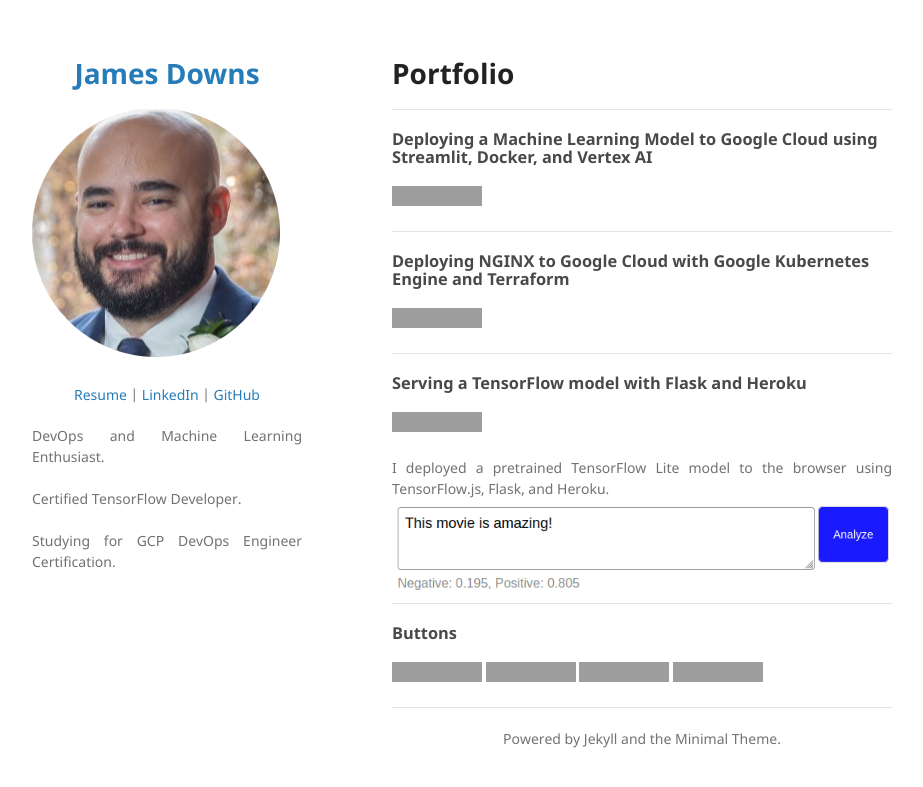
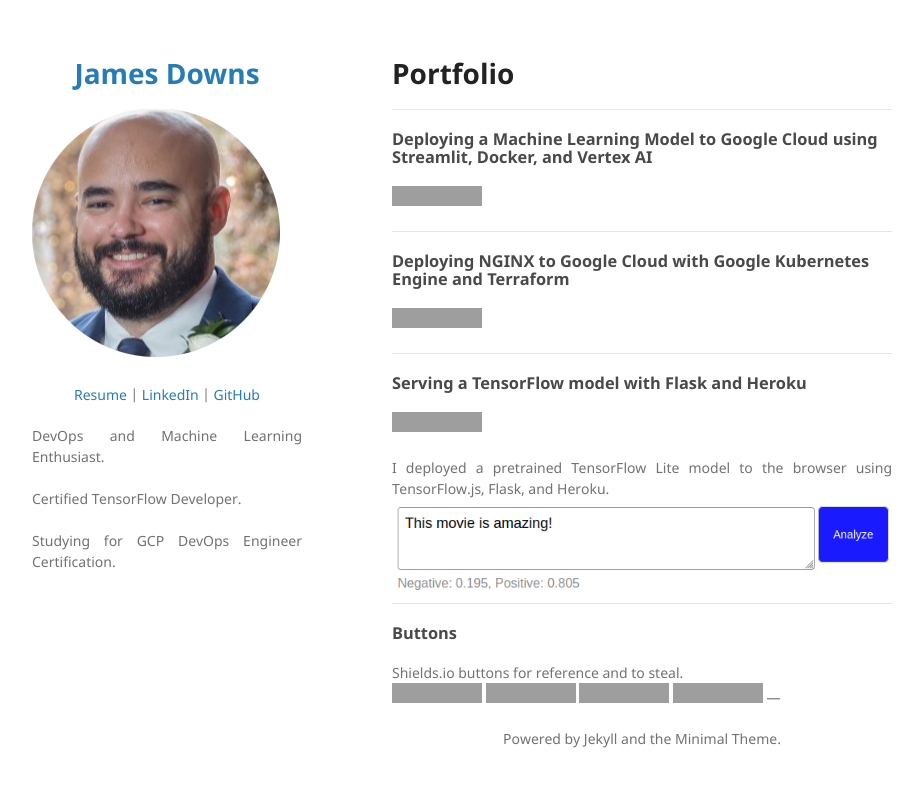
Before and after one commit to jrdowns/jrdowns.github.io, a Jekyll site: the page built from index.md, in a window 1280 px wide, cut to the strip 0-787 px from the top of the page. Shown: the whole strip, without its empty margins (178-1101 px from the left). Built offline with Jekyll 4.4.1, drawn with Linux system fonts in a browser that asks for light colours; our own code applies the rules of GitHub Pages for plain Markdown files; grey boxes are pictures that could not be loaded.

Commit message:
Update index.md

```diff
--- a/index.md
+++ b/index.md
@@ -16,11 +16,12 @@
 
 ---
 ### Buttons
+<div style="text-align: justify">Shields.io buttons for reference and to steal.</div>
 
-[![Run in Google Colab](https://img.shields.io/badge/Colab-Run_in_Google_Colab-blue?logo=Google&logoColor=FDBA18)](https://colab.research.google.com/drive/1f32gj5IYIyFipoINiC8P3DvKat-WWLUK)
+[![Run in Google Colab](https://img.shields.io/badge/Colab-Run_in_Google_Colab-blue?logo=Google&logoColor=FDBA18)]()
 [![Open Notebook](https://img.shields.io/badge/Jupyter-Open_Notebook-blue?logo=Jupyter)]()
 [![Open Web App](https://img.shields.io/badge/Heroku-Open_Web_App-blue?logo=Heroku)]()
 [![Open Research Poster](https://img.shields.io/badge/PDF-Open_Research_Poster-blue?logo=adobe-acrobat-reader&logoColor=white)]()
-
 ---
+<br>
 <center>Powered by Jekyll and the Minimal Theme.</center>
```
